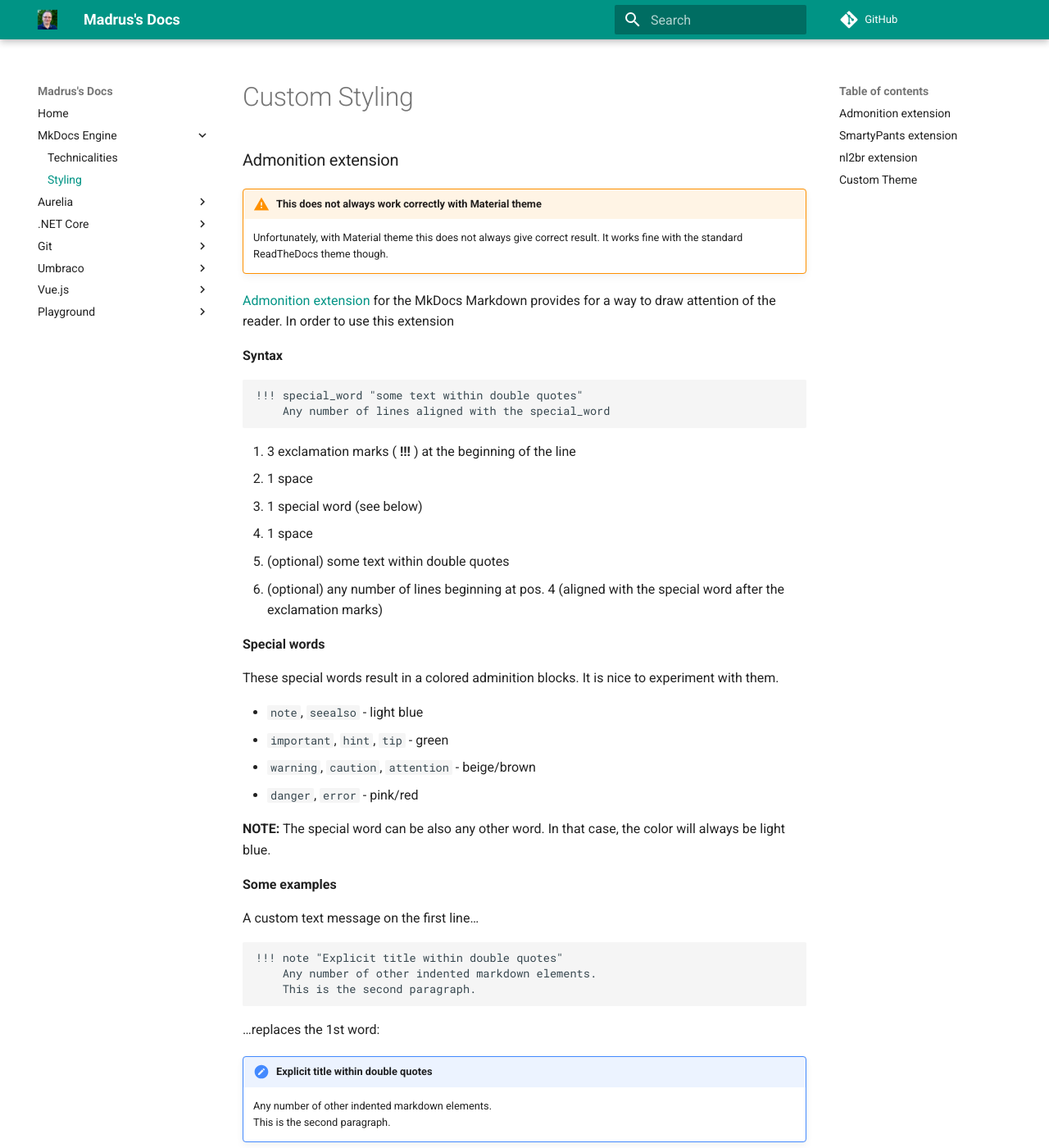
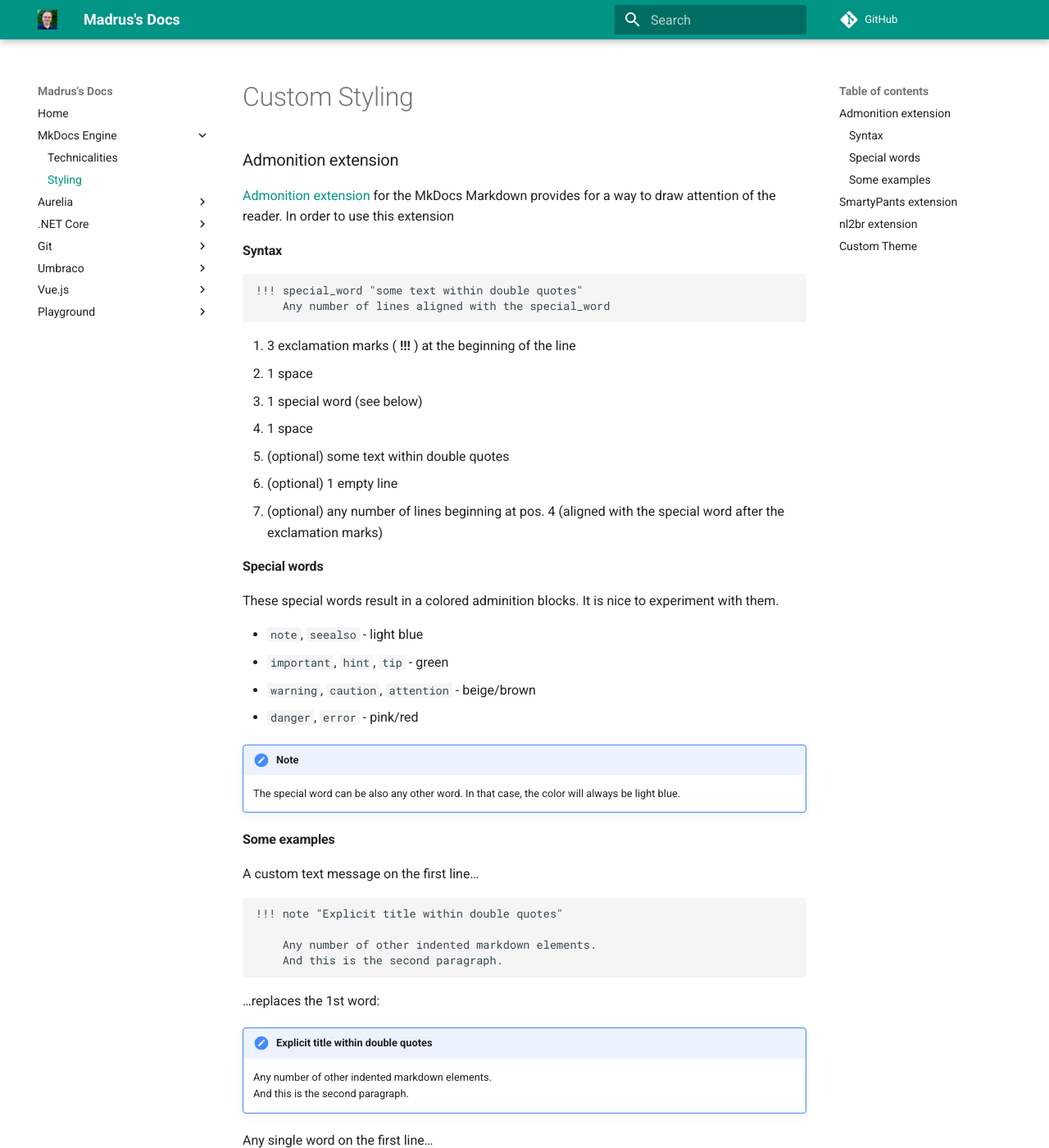
Before and after one commit to madrus/mdocs, an MkDocs documentation site: the page built from docs/engine/styling.md, in a window 1280 px wide and 1400 px high. Shown: the whole window at 82% size. Built offline with MkDocs 1.6.1 and Material for MkDocs 9.7.7, drawn with Linux system fonts in a browser that asks for light colours; comment, search, counter and statistics services are not loaded; old or Windows-style settings are respelled for this version of MkDocs; some of the changed text lies outside the part shown.

Commit message:
changed the page on mkdocs styling

````diff
--- a/docs/engine/styling.md
+++ b/docs/engine/styling.md
@@ -2,12 +2,9 @@
 
 ### Admonition extension
 
-!!! warning "This does not always work correctly with Material theme"
-    Unfortunately, with Material theme this does not always give correct result. It works fine with the standard ReadTheDocs theme though.
-
 [Admonition extension](https://pythonhosted.org/Markdown/extensions/admonition.html) for the MkDocs Markdown provides for a way to draw attention of the reader. In order to use this extension
 
-__Syntax__
+#### Syntax
 
 ```none
 !!! special_word "some text within double quotes"
@@ -19,9 +16,10 @@ __Syntax__
 3. 1 special word (see below)
 4. 1 space
 5. (optional) some text within double quotes
-6. (optional) any number of lines beginning at pos. 4 (aligned with the special word after the exclamation marks)
+6. (optional) 1 empty line
+7. (optional) any number of lines beginning at pos. 4 (aligned with the special word after the exclamation marks)
 
-__Special words__
+#### Special words
 
 These special words result in a colored adminition blocks. It is nice to experiment with them.
 
@@ -30,58 +28,68 @@ These special words result in a colored adminition blocks. It is nice to experim
 * `warning`, `caution`, `attention` - beige/brown
 * `danger`, `error` - pink/red
 
-__NOTE:__ The special word can be also any other word. In that case, the color will always be light blue.
+!!! note
 
-__Some examples__
+    The special word can be also any other word. In that case, the color will always be light blue.
+
+#### Some examples
 
 A custom text message on the first line...
 
 ```none
 !!! note "Explicit title within double quotes"
+
     Any number of other indented markdown elements.
-    This is the second paragraph.
+    And this is the second paragraph.
 ```
 
 ...replaces the 1st word:
 
 !!! note "Explicit title within double quotes"
+
     Any number of other indented markdown elements.
-    This is the second paragraph.
+    And this is the second paragraph.
 
 Any single word on the first line...
 
 ```none
 !!! hint
+
     You should note that the title will be automatically capitalized.
 ```
 
 ...will be capitalized:
 
 !!! hint
+
     You should note that the title will be automatically capitalized.
 
 The empty custom title...
 
 ```none
 !!! warning ""
+
     This is an admonition box without a title.
 ```
 
 ...results in no title:
 
 !!! warning ""
+
     This is an admonition box without a title.
 
 The word "warning" plus custom title...
 
 ```none
 !!! danger "Don't try this at home"
+
     Or you will regret it for the rest of your life!
 ```
 
 ...results in the red background:
 
 !!! danger "Don't try this at home"
+
     Or you will regret it for the rest of your life!
 
 ### SmartyPants extension
@@ -122,7 +130,7 @@ You get:
 Adding
 
 ```ruby
-  - nl2br
+- nl2br
 ```
 
 to `markdown_extentions` creates a newline within fences when you make a newline in Markdown. You type:
@@ -134,7 +142,7 @@ line 2
 
 Without `nl2br` you see this:
 
-```none
+``` none
 line 1 line 2
 ```
 
@@ -148,6 +156,11 @@ line 2
 ---
 
 ### Custom Theme
+
+!!! Note
+
+    If you are looking for third party themes, they are listed in the MkDocs
+    [community wiki](https://github.com/mkdocs/mkdocs/wiki/MkDocs-Themes).
 
 It is possible to add extra customization via a __Custom Theme__ option.
 
````
